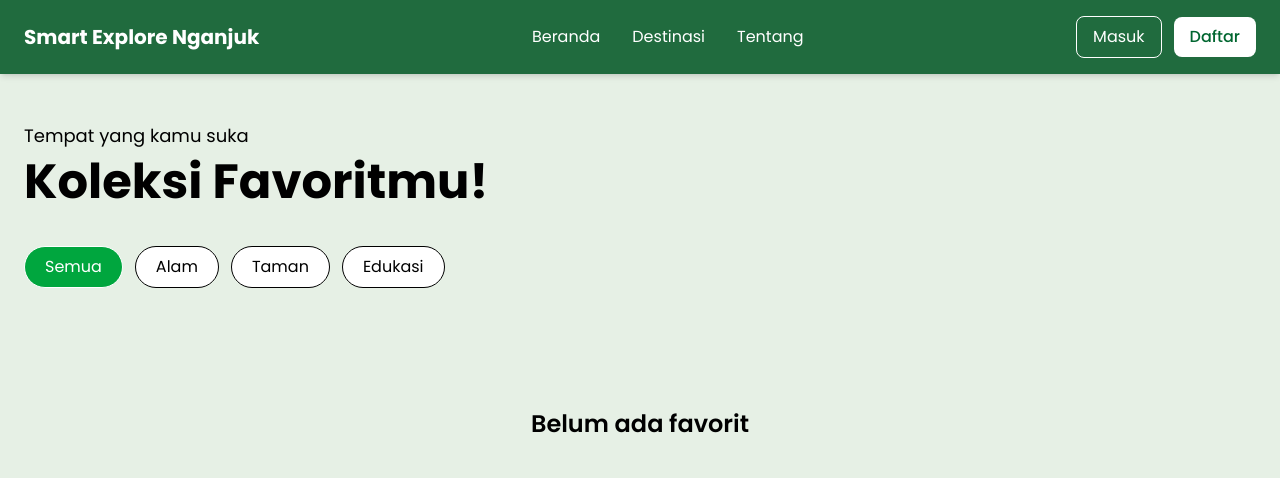
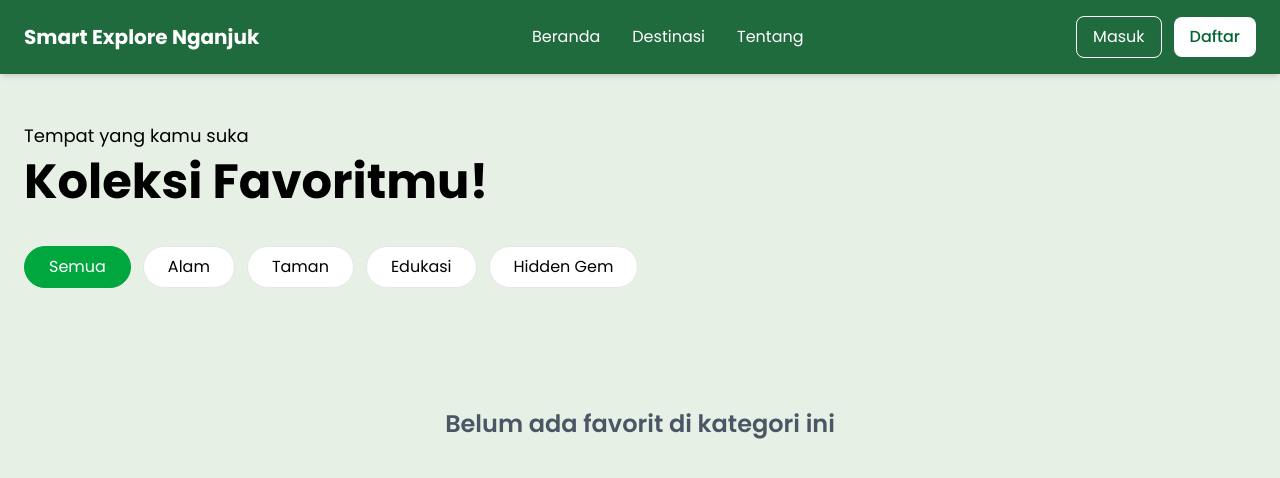
Before and after one commit to ainsley215/SmartExploreNganjuk-frontend, a React (Vite) app: page /favorite in a window 1280 px wide. Shown: the top 478 px of the page. Built offline with nearby package versions, Linux system fonts and the light colour scheme.

Commit message:
favorite

```diff
--- a/src/pages/Favorite.jsx
+++ b/src/pages/Favorite.jsx
@@ -4,35 +4,29 @@ import Navbar from "../components/Navbar";
 
 function Favorite() {
   const navigate = useNavigate();
-
-  // 1. Ambil informasi user untuk menentukan kunci penyimpanan
   const user = JSON.parse(localStorage.getItem("user") || "{}");
   const storageKey = user.username ? `favorites_${user.username}` : "favorites_guest";
 
-  // 2. State untuk daftar favorit
   const [favorites, setFavorites] = useState(() => {
     const saved = localStorage.getItem(storageKey);
     return saved ? JSON.parse(saved) : [];
   });
 
-  // 3. State untuk filter kategori
   const [filter, setFilter] = useState("Semua");
 
-  // 4. Sinkronisasi otomatis ke localStorage setiap kali state favorites berubah
   useEffect(() => {
     localStorage.setItem(storageKey, JSON.stringify(favorites));
   }, [favorites, storageKey]);
 
-  // Fungsi hapus favorit
   const removeFavorite = (id) => {
     setFavorites(favorites.filter((item) => item.id !== id));
   };
 
-  // Logika Filter
+  // Logika Filter diperbarui untuk mencakup 'Hidden Gem'
   const filteredData =
     filter === "Semua"
       ? favorites
-      : favorites.filter((item) => item.kategori === filter);
+      : favorites.filter((item) => item.kategori?.toLowerCase() === filter.toLowerCase());
 
   return (
     <>
@@ -42,16 +36,16 @@ function Favorite() {
           <p className="text-lg">Tempat yang kamu suka</p>
           <h1 className="text-5xl font-bold mt-2 mb-10">Koleksi Favoritmu!</h1>
 
-          {/* Filter */}
-          <div className="flex gap-3 mb-10">
-            {["Semua", "Alam", "Taman", "Edukasi"].map((item) => (
+          {/* Filter Bar yang konsisten dengan kategori sistemmu */}
+          <div className="flex flex-wrap gap-3 mb-10">
+            {["Semua", "Alam", "Taman", "Edukasi", "Hidden Gem"].map((item) => (
               <button
                 key={item}
                 onClick={() => setFilter(item)}
-                className={`px-5 py-2 rounded-full border ${
+                className={`px-6 py-2 rounded-full border transition ${
                   filter === item
-                    ? "bg-green-600 text-white"
-                    : "bg-white"
+                    ? "bg-green-600 text-white border-green-600"
+                    : "bg-white border-gray-200 hover:border-green-500"
                 }`}
               >
                 {item}
@@ -59,7 +53,7 @@ function Favorite() {
             ))}
           </div>
 
-          {/* Card */}
+          {/* Card Section */}
           <div className="grid md:grid-cols-3 gap-8">
             {filteredData.map((wisata) => (
               <div
@@ -78,12 +72,12 @@ function Favorite() {
                   <p className="text-gray-500 mt-1">📍 Kabupaten Nganjuk</p>
 
                   <div className="flex justify-between items-center mt-4">
-                    <span className="text-sm bg-gray-100 px-3 py-1 rounded-full">
+                    <span className="text-sm bg-green-100 text-green-800 px-3 py-1 rounded-full font-medium">
                       {wisata.kategori}
                     </span>
                     <button
                       onClick={() => removeFavorite(wisata.id)}
-                      className="text-red-500 text-xl"
+                      className="text-red-500 text-xl hover:scale-110 transition"
                     >
                       ❤️
                     </button>
@@ -93,10 +87,9 @@ function Favorite() {
             ))}
           </div>
 
-          {/* Jika favorit kosong */}
           {filteredData.length === 0 && (
             <div className="text-center mt-20">
-              <h3 className="text-2xl font-semibold">Belum ada favorit</h3>
+              <h3 className="text-2xl font-semibold text-gray-600">Belum ada favorit di kategori ini</h3>
             </div>
           )}
         </div>
```
